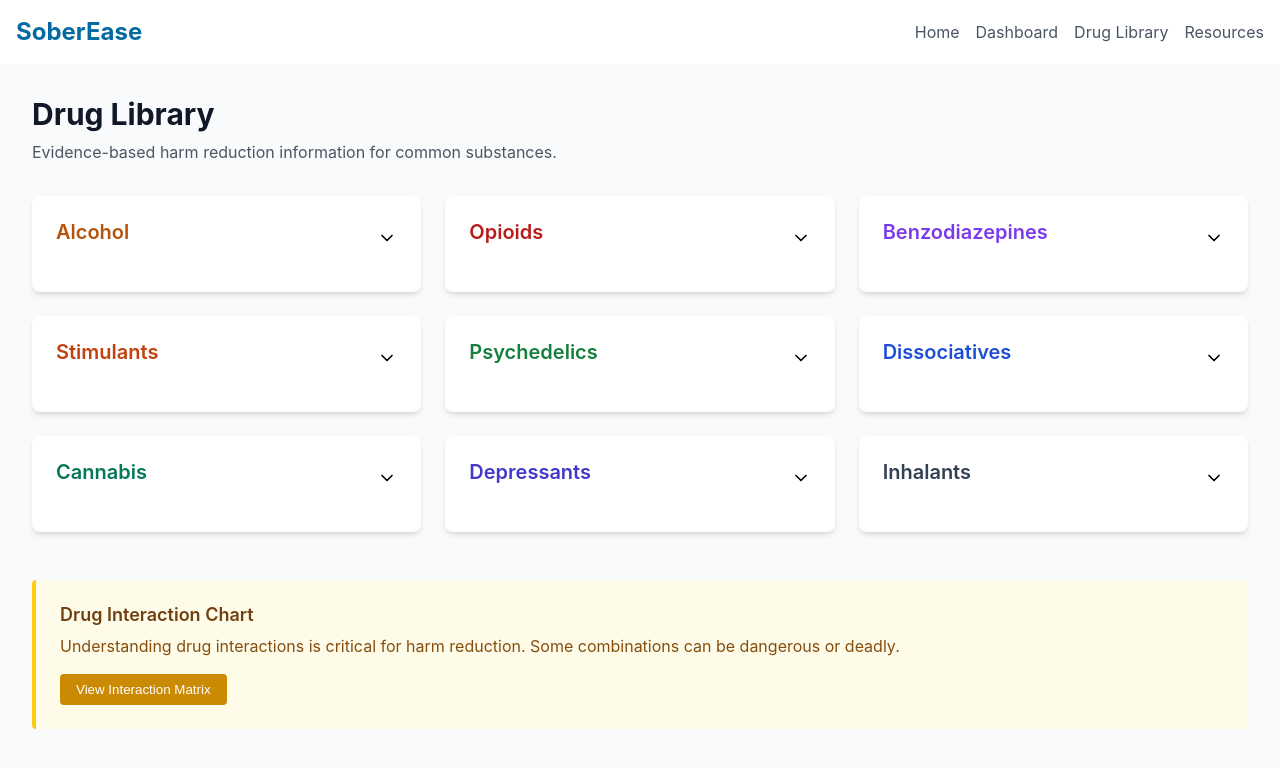
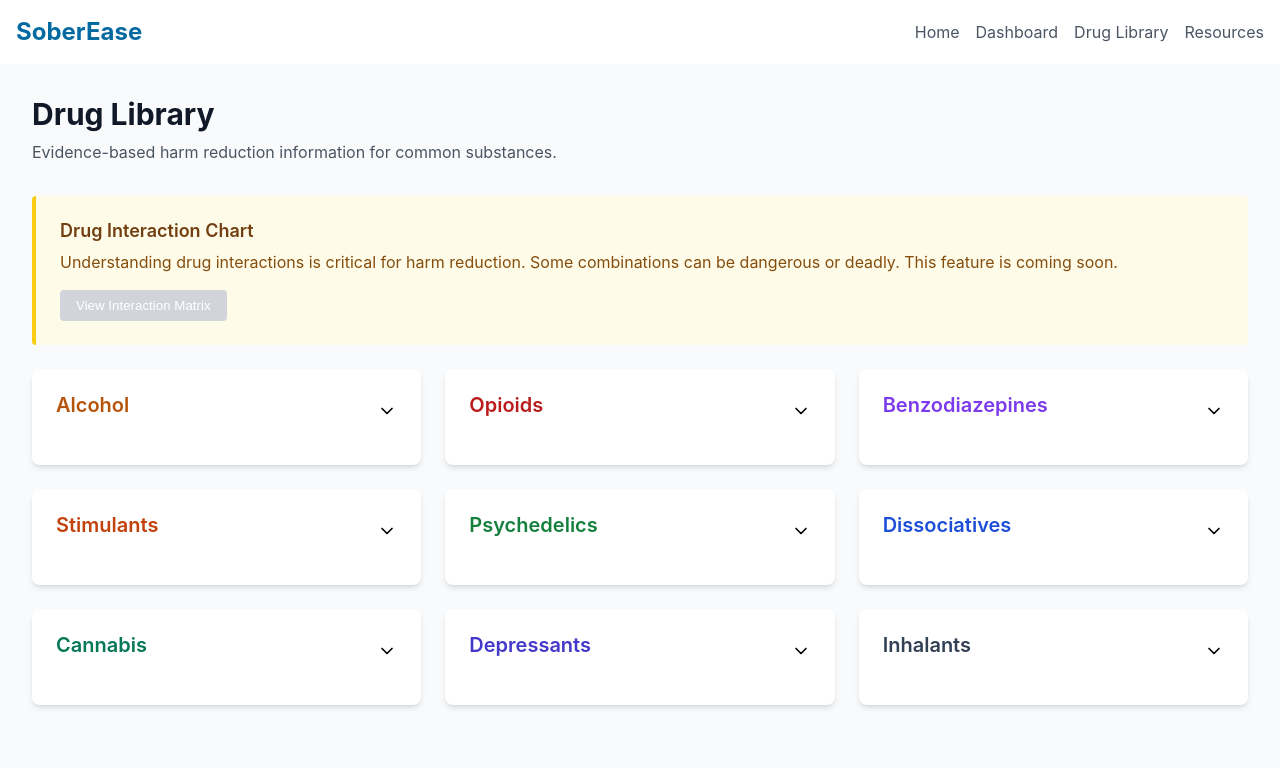
Before and after one commit to bradguthrie-business/sober-ease, a React (Vite) app in the folder frontend/: page /drug-library in a window 1280 px wide. Shown: the top 768 px of the page. Built offline with nearby package versions, Linux system fonts and the light colour scheme.

Commit message:
feat: Fix styling on library

```diff
--- a/frontend/src/pages/DrugLibrary/DrugInteraction.jsx
+++ b/frontend/src/pages/DrugLibrary/DrugInteraction.jsx
@@ -7,9 +7,9 @@ export const DrugInteraction = () => {
       <h3 className="interaction-warning-title">Drug Interaction Chart</h3>
       <p className="interaction-warning-text">
         Understanding drug interactions is critical for harm reduction. Some
-        combinations can be dangerous or deadly.
+        combinations can be dangerous or deadly. This feature is coming soon.
       </p>
-      <button className="interaction-warning-button">
+      <button className="interaction-warning-button disabled">
         View Interaction Matrix
       </button>
     </div>
--- a/frontend/src/pages/DrugLibrary/DrugInteraction.scss
+++ b/frontend/src/pages/DrugLibrary/DrugInteraction.scss
@@ -2,7 +2,8 @@
 @use "../../styles/global.scss" as *;
 
 .interaction-warning {
-  margin-top: space(12);
+  margin-top: space(6);
+  margin-bottom: space(6);
   background-color: color(yellow, 50);
   border-left: 4px solid color(yellow, 400);
   padding: space(6);
@@ -29,6 +30,11 @@
     cursor: pointer;
     transition: background-color 0.2s;
 
+    &.disabled {
+      background-color: color(gray, 300) !important;
+      cursor: not-allowed !important;
+    }
+
     &:hover {
       background-color: color(yellow, 700);
     }
--- a/frontend/src/pages/DrugLibrary/DrugLibrary.jsx
+++ b/frontend/src/pages/DrugLibrary/DrugLibrary.jsx
@@ -35,6 +35,9 @@ const DrugLibrary = () => {
           title="Drug Library"
           subtitle="Evidence-based harm reduction information for common substances."
         />
+
+        <DrugInteraction />
+
         <div className="drug-library-grid">
           <DrugCategory
             title="Alcohol"
@@ -91,7 +94,6 @@ const DrugLibrary = () => {
             onDrugClick={handleSubstanceClick}
           />
         </div>
-        <DrugInteraction />
       </main>
       <DrugModal drug={selectedSubstance} onClose={handleCloseModal} />
     </div>
```
